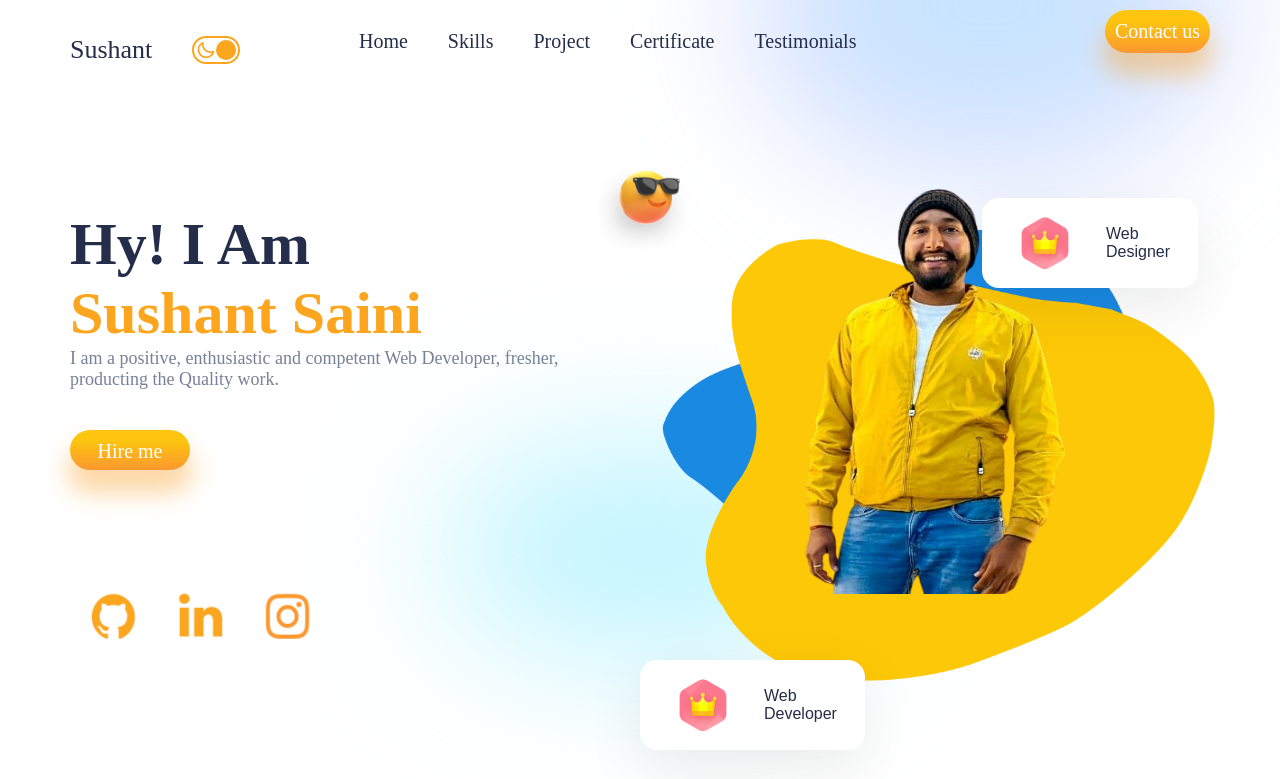
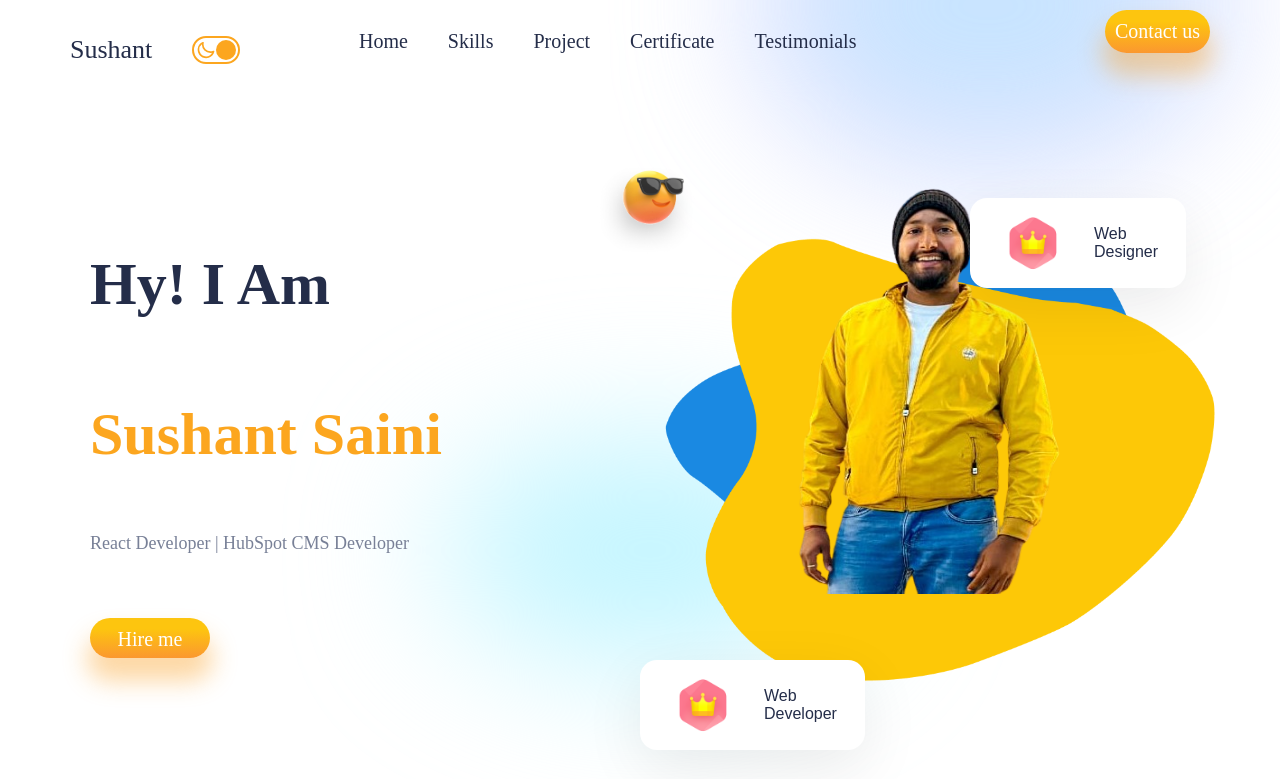
Before and after one commit to Sushantdeveloper/reactPortfolio, a React (Create React App) app: page / in a window 1280 px wide. Shown: the top 779 px of the page. Built offline with nearby package versions, Linux system fonts and the light colour scheme; a web font is replaced by a local one.

Commit message:
Update Introsection.js

```diff
--- a/src/components/intro/Introsection.js
+++ b/src/components/intro/Introsection.js
@@ -19,13 +19,15 @@ const Introsection=()=>{
 const theme = useContext(themeContext);
 const darkMode = theme.state.darkMode;
 return(
+
+    <div className='banner_section'>
+        <div className='wrapper'>
 <div className="Intro">
 <div className="i-left">
 <div className="i-name">
-<span style={{ color: darkMode ? "white" : "" }}> Hy! I Am</span>
-<span>Sushant Saini </span>
-<span style={{ color: darkMode ? "white" : "" }}>I am a positive, enthusiastic and competent Web Developer, fresher, producting the Quality work.
-</span>
+<h1 style={{ color: darkMode ? "white" : "" }}> Hy! I Am</h1>
+<h1>Sushant Saini </h1>
+<h4 style={{ color: darkMode ? "white" : "" }}>React Developer | HubSpot CMS Developer</h4>
 
 </div>
 <Link to="contact" smooth={true} spy={true}>
@@ -68,6 +70,8 @@ transition={transition}>
 <div className='blur' style={{background:'#C1F5FF',top:'22rem',width:'21rem',height:'11rem',left:'22rem'}}></div>
 
 </div>
+</div>
+</div>
 )
 }
 export default Introsection
```
Lines whose indentation alone changed are shown as unchanged.
